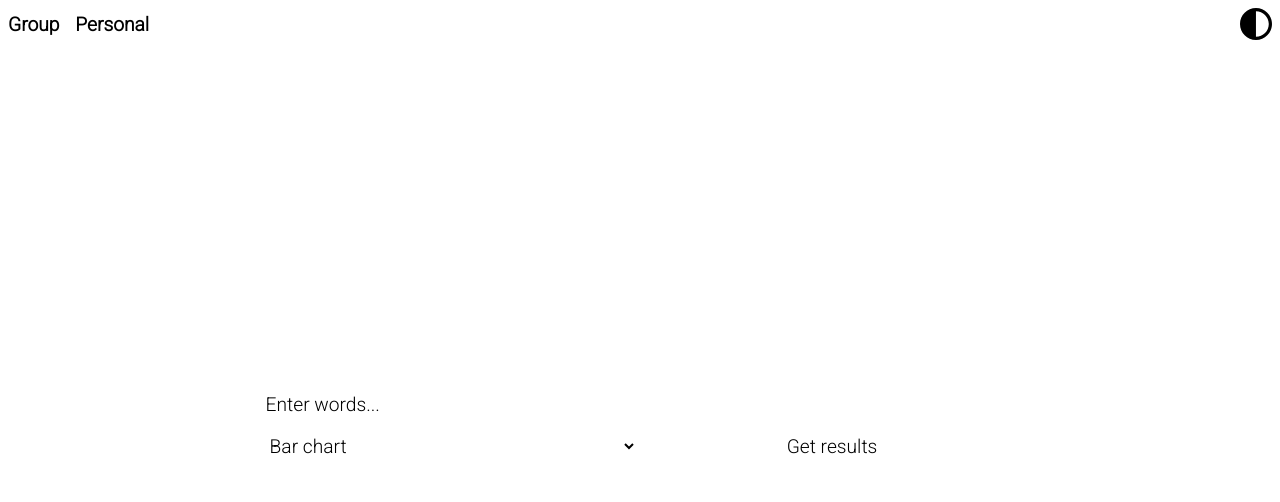
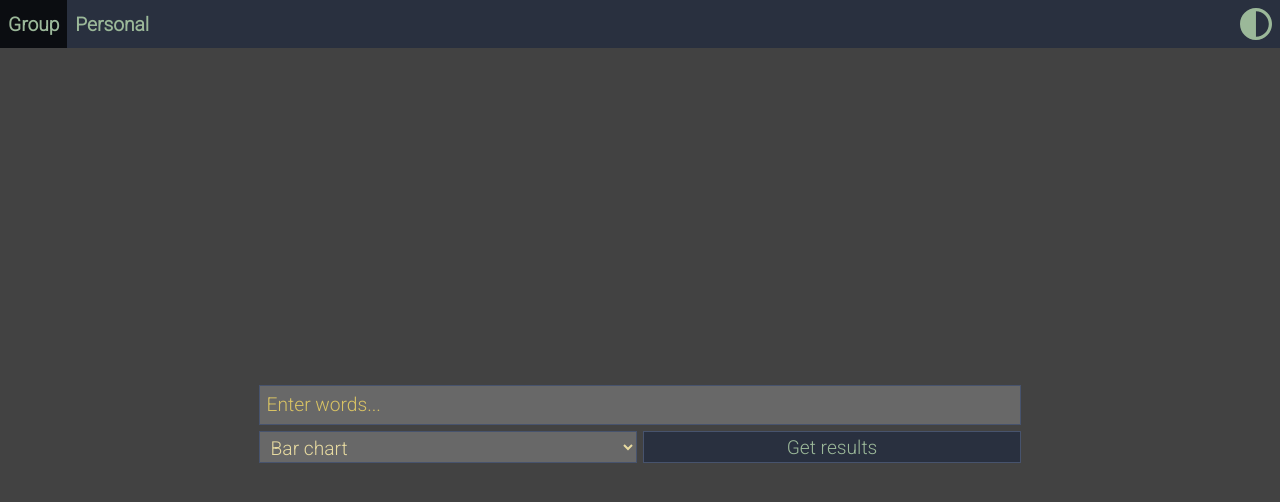
Before and after one commit to yarisvt/whatsapp_visualize_webapp, a React (Create React App) app in the folder frontend/: page / in a window 1280 px wide. Shown: the top 502 px of the page. Built offline with nearby package versions, Linux system fonts and the light colour scheme; no server answers.

Commit message:
Git Desync

```diff
--- a/frontend/src/index.scss
+++ b/frontend/src/index.scss
@@ -1,4 +1,5 @@
 @import url("https://fonts.googleapis.com/css2?family=Roboto:wght@300&display=swap");
+@import './colors.scss';
 
 * {
   padding: 0;
```
